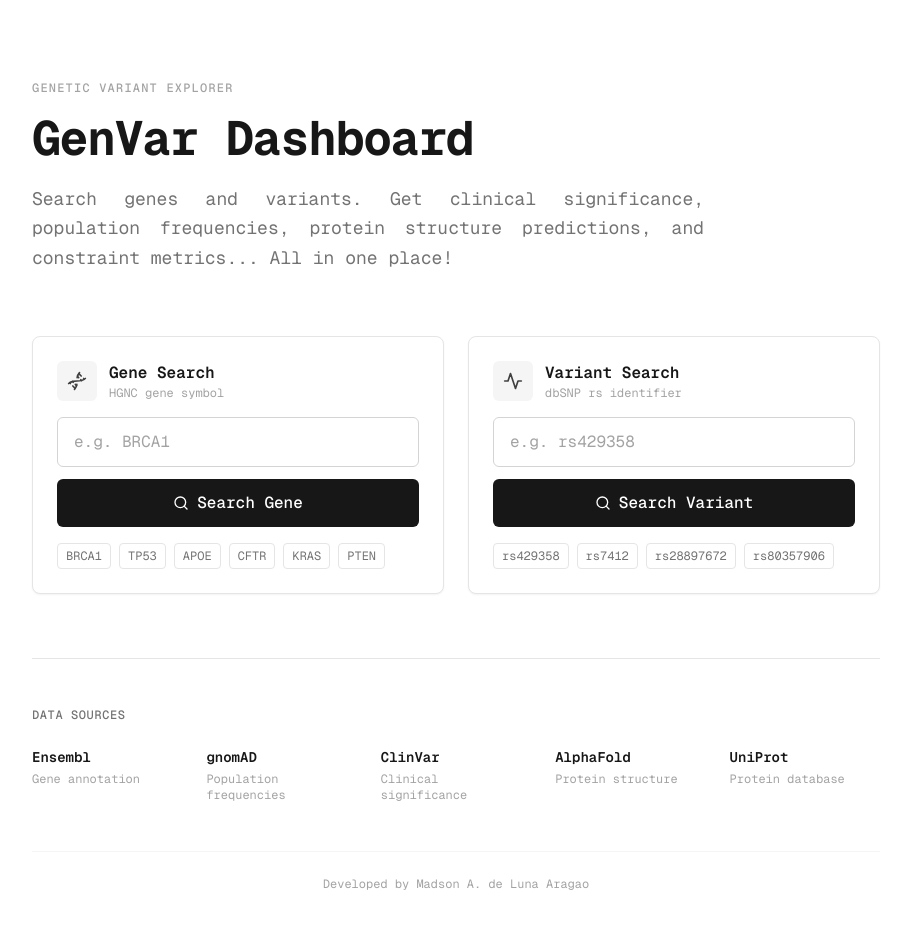
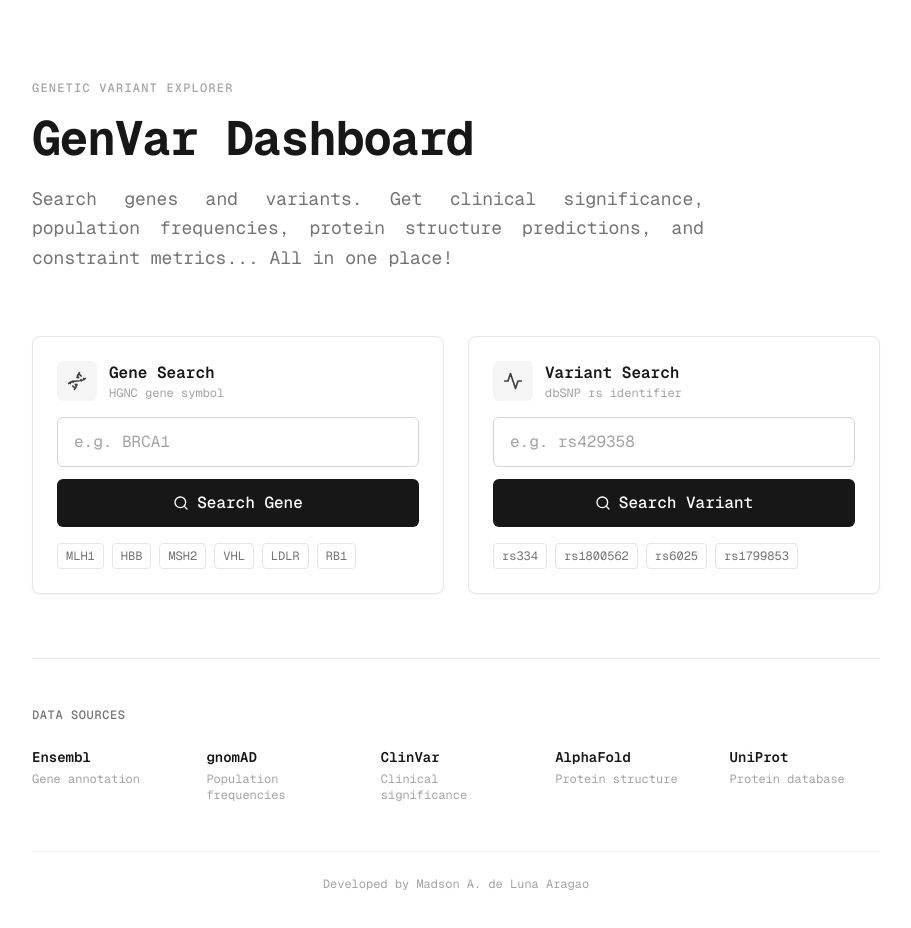
Before and after one commit to madsondeluna/genvar, a React (Vite) app in the folder frontend/: page / in a window 1280 px wide. Shown: the top 928 px of the page, without its empty margins (184-1095 px from the left). Built offline with nearby package versions, Linux system fonts and the light colour scheme.

Commit message:
feat: replace example genes and variants with fully-annotated candidates
All examples verified to return complete data across all sources:
UniProt, AlphaFold, gnomAD constraint, ClinVar pathogenic/VUS/benign,
SIFT, PolyPhen, and population frequencies.

```diff
--- a/frontend/src/pages/HomePage.jsx
+++ b/frontend/src/pages/HomePage.jsx
@@ -2,8 +2,8 @@ import { useState } from 'react'
 import { useNavigate } from 'react-router-dom'
 import { Search, Dna, Activity } from 'lucide-react'
 
-const GENE_EXAMPLES = ['BRCA1', 'TP53', 'APOE', 'CFTR', 'KRAS', 'PTEN']
-const VARIANT_EXAMPLES = ['rs429358', 'rs7412', 'rs28897672', 'rs80357906']
+const GENE_EXAMPLES = ['MLH1', 'HBB', 'MSH2', 'VHL', 'LDLR', 'RB1']
+const VARIANT_EXAMPLES = ['rs334', 'rs1800562', 'rs6025', 'rs1799853']
 
 export default function HomePage() {
   const [geneInput, setGeneInput] = useState('')
```
